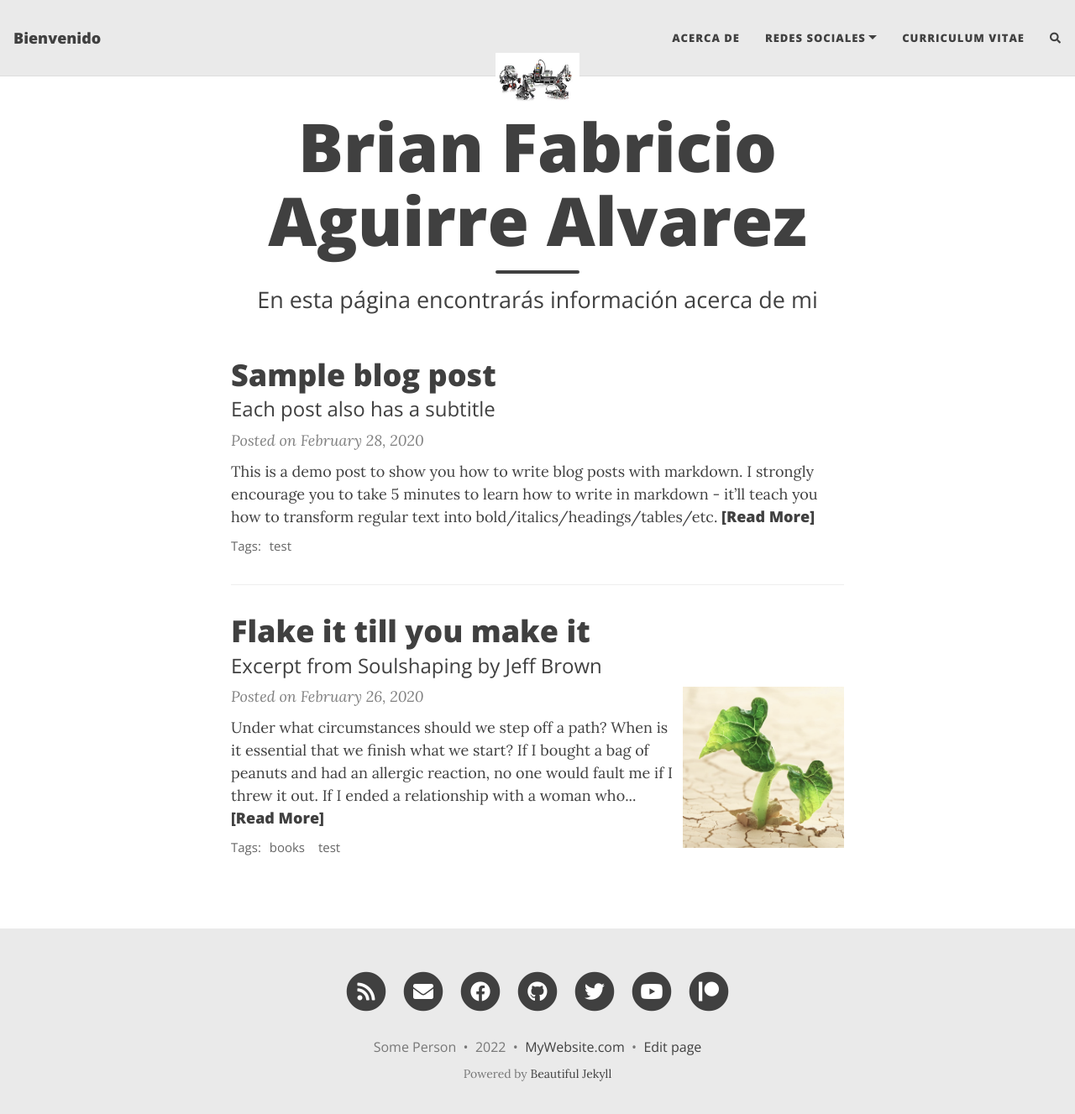
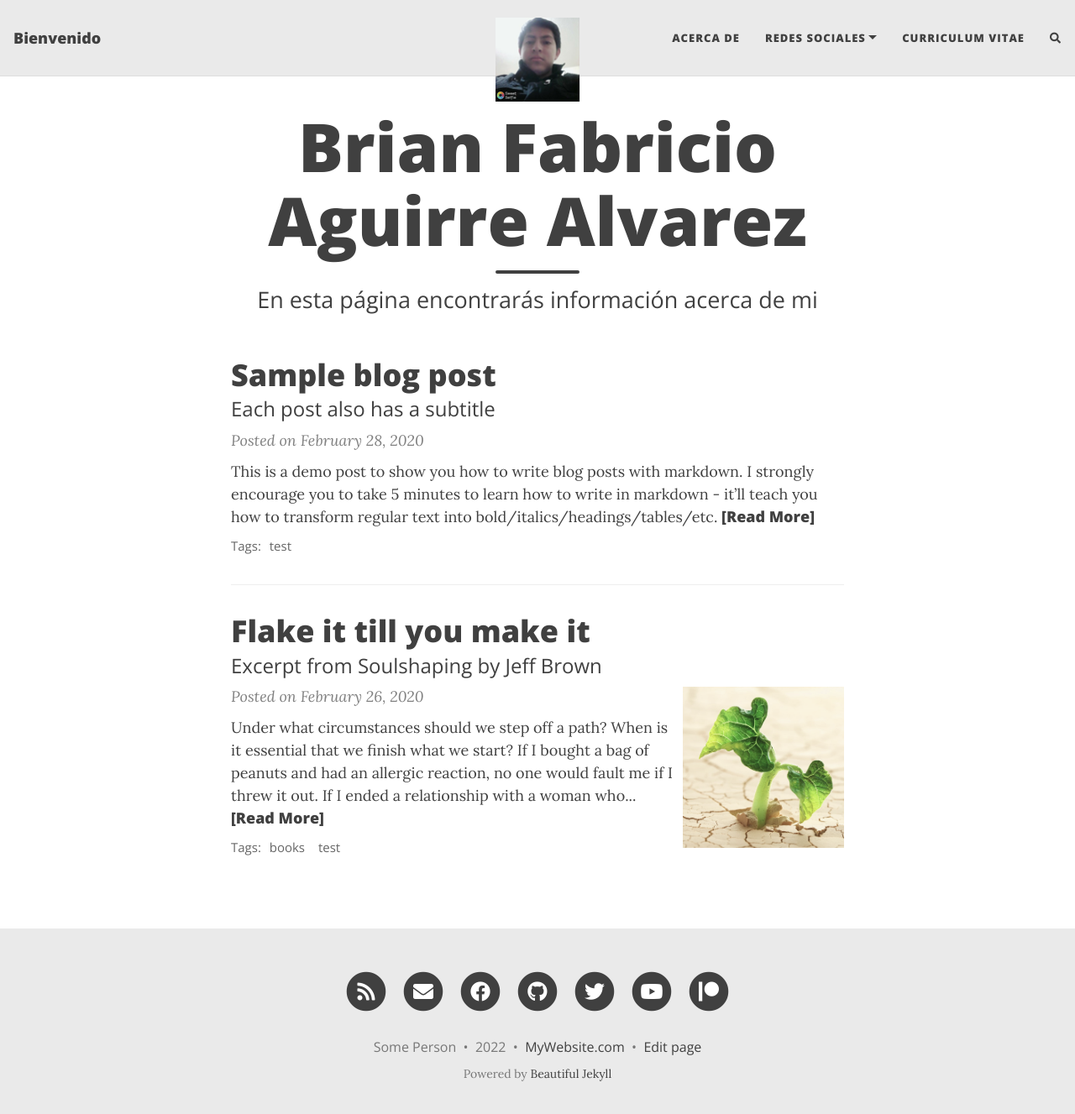
Before and after one commit to Brian27alv/Brian27alv.github.io, a Jekyll site: the page built from index.html, in a window 1280 px wide and 1340 px high. Shown: the top 1327 px of the window at 84% size. Built offline with Jekyll 4.4.1, drawn with Linux system fonts in a browser that asks for light colours; nearby versions of some CDN libraries; the list of posts is cut into pages by our own code; comment, search, counter and statistics services are not loaded.

Commit message:
Update _config.yml

```diff
--- a/_config.yml
+++ b/_config.yml
@@ -32,7 +32,7 @@ navbar-links:
 
 # Image to show in the navigation bar - works best with a square image
 # Remove this parameter if you don't want an image in the navbar
-avatar: "/assets/img/roboti.jpg"
+avatar: "/assets/img/foto.png"
 # By default, the image is cut into a circle. You can disable this behaviour by setting 'round-avatar: false'
 round-avatar: false
 
```
